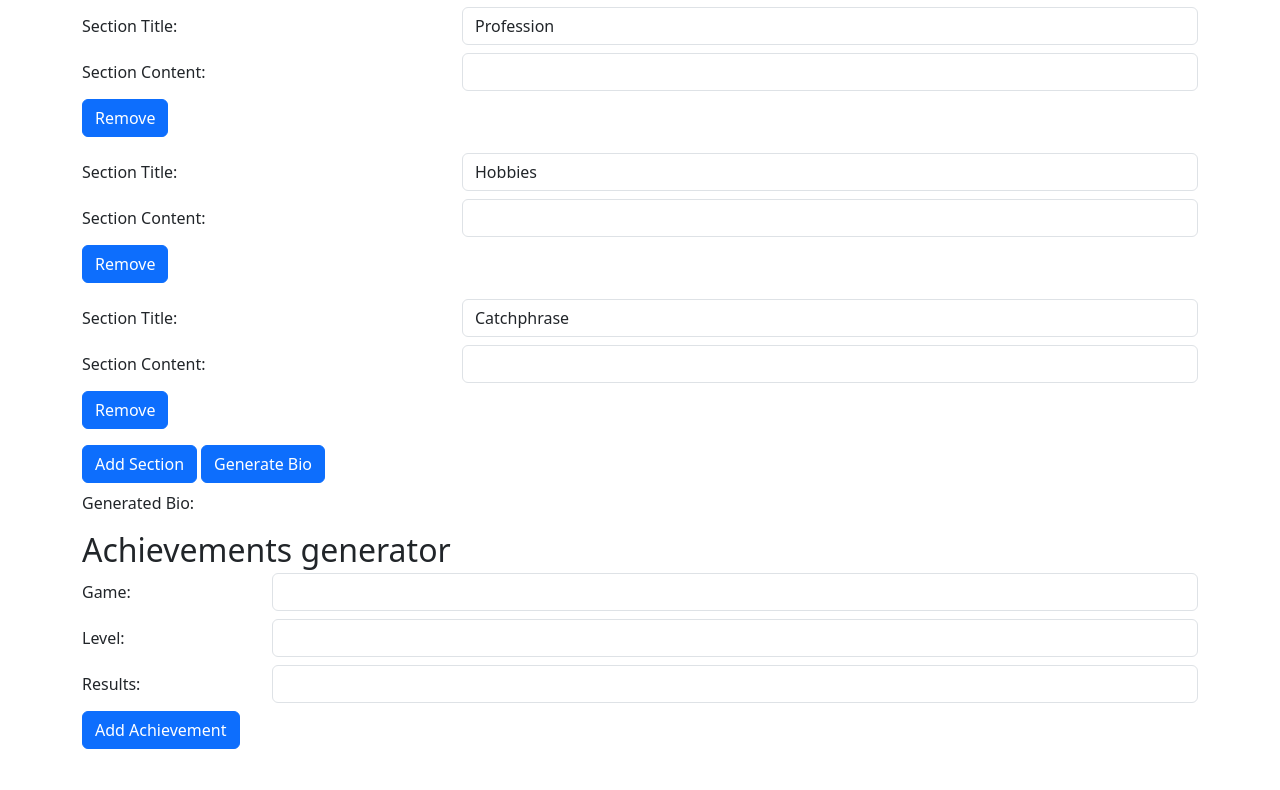
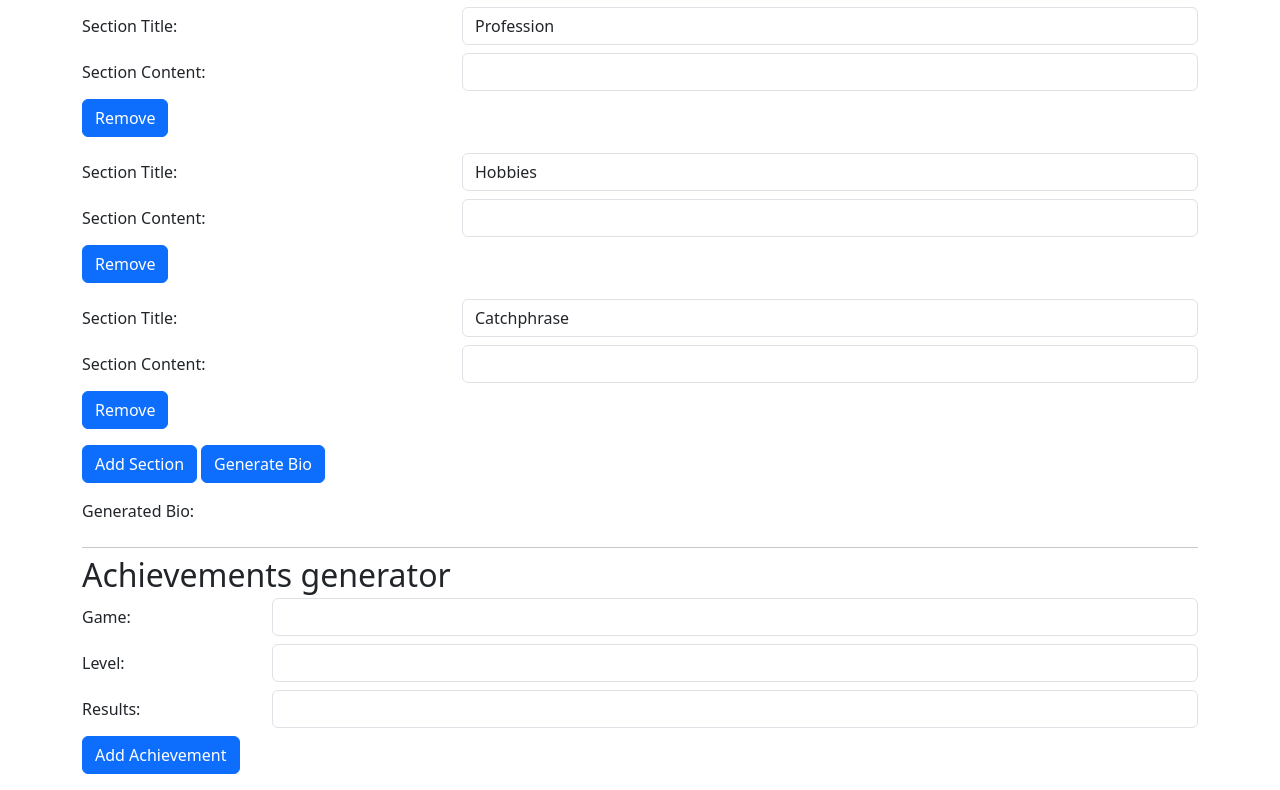
Before and after one commit to AlexYelisieiev/university-course-work, a React (Vite) app: page / in a window 1280 px wide. Shown: the part 471-1261 px from the top of the page. Before the commit the page ends 1236 px from the top, so only its background shows below. Built offline with nearby package versions, Linux system fonts and the light colour scheme.

Commit message:
Update bio

```diff
--- a/src/components/BioGenerator.jsx
+++ b/src/components/BioGenerator.jsx
@@ -106,7 +106,7 @@ const BioGenerator = () => {
 					</div>
 				))}
 
-				<div className="my-2">
+				<div className="mt-2 mb-3">
 					<button className='btn btn-primary me-1' onClick={addSection}>Add Section</button>
 					<button className='btn btn-primary' onClick={generateBio}>Generate Bio</button>
 				</div>
@@ -116,6 +116,7 @@ const BioGenerator = () => {
 					<pre>{bio}</pre>
 				</div>
 			</form>
+			<hr className='hr my-2' />
 		</div>
 	);
 };
```
